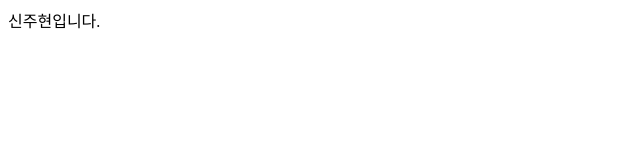
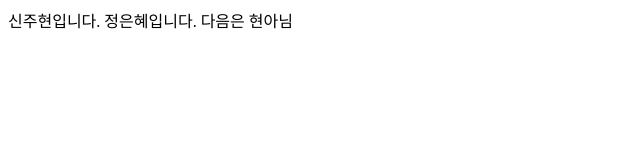
Before and after one commit to juhyun88/team, a plain HTML site: page index.html in a window 1280 px wide. Shown: the whole page, without its empty margins (0-640 px from the left). Drawn offline with Linux system fonts and the light colour scheme.

Commit message:
현아씨 이어서

```diff
--- a/index.html
+++ b/index.html
@@ -7,5 +7,6 @@
 </head>
 <body>
     신주현입니다.
+    정은혜입니다. 다음은 현아님
 </body>
 </html>
```
